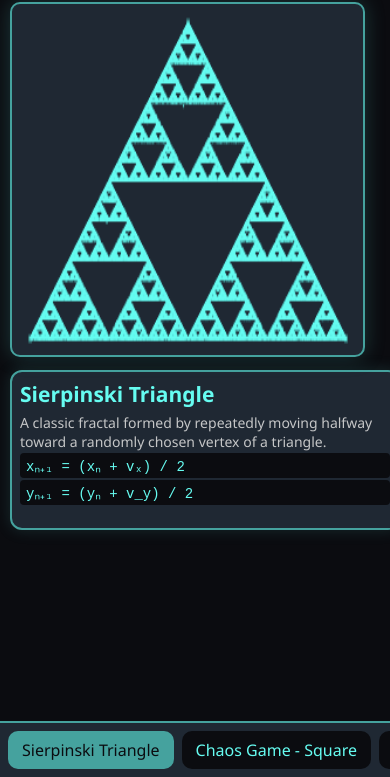
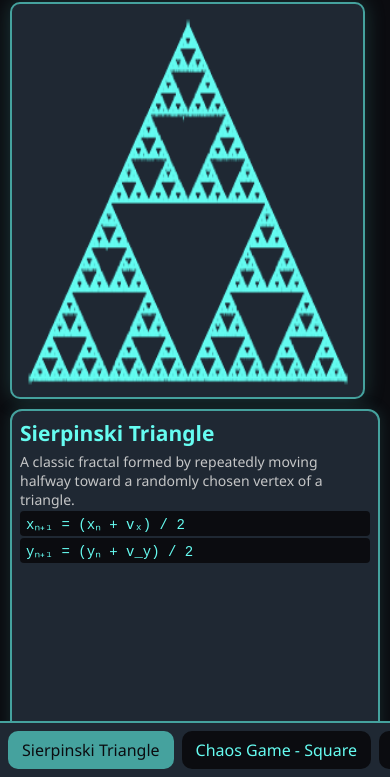
Before and after one commit to BelskviK/Fractal-drawing-algorithms, a plain HTML site: page index.html in a window 390 px wide. Shown: the part 67-844 px from the top of the page. Drawn offline with Linux system fonts and the light colour scheme; animation ran at ten frames a second.

Commit message:
Update style.css

```diff
--- a/style.css
+++ b/style.css
@@ -16,11 +16,9 @@ body {
   align-items: center;
   flex: 1;
   width: 100%;
-  max-width: 700px;
-  padding: 10px;
+  max-width: 900px;
+  position: relative;
   overflow: hidden;
-  box-sizing: border-box;
-  position: relative;
 }
 
 h1 {
@@ -29,12 +27,105 @@ h1 {
   text-shadow: 0 0 5px #45a29e;
 }
 
-/* Canvas */
+.fractal-flex {
+  display: flex;
+  flex-direction: row;
+  align-items: stretch;
+  justify-content: center;
+  flex: 1;
+  width: 100%;
+  gap: 10px;
+  padding: 10px;
+  box-sizing: border-box;
+}
+
 canvas {
+  flex: 1;
   background-color: #1f2833;
   border: 2px solid #45a29e;
   border-radius: 10px;
-  width: 100%;
+  box-shadow: 0 0 20px rgba(69, 162, 158, 0.3);
+}
+
+.info-container {
+  flex: 1;
+  background-color: #1f2833;
+  border: 2px solid #45a29e;
+  border-radius: 12px;
+  box-shadow: 0 0 15px rgba(69, 162, 158, 0.2);
+  padding: 12px 15px;
+  overflow-y: auto;
+  display: flex;
+  flex-direction: column;
+  min-height: 0;
+}
+
+.info-container h2 {
+  color: #66fcf1;
+  margin: 0 0 5px 0;
+}
+
+.info-container code {
+  display: block;
+  background-color: #0b0c10;
+  color: #66fcf1;
+  padding: 3px 6px;
+  margin: 2px 0;
+  border-radius: 4px;
+  font-family: "Courier New", monospace;
+}
+
+/* Tabs fixed at bottom */
+.tabs {
+  position: absolute;
+  bottom: 0;
+  left: 0;
+  right: 0;
+  display: flex;
+  overflow-x: auto;
+  white-space: nowrap;
+  background-color: #1f2833;
+  border-top: 2px solid #45a29e;
+  padding: 10px;
+  scrollbar-width: none;
+  z-index: 20;
+}
+.tabs::-webkit-scrollbar {
+  display: none;
+}
+
+.tab {
+  background-color: #0b0c10;
+  color: #66fcf1;
+  padding: 8px 14px;
+  margin-right: 8px;
+  border-radius: 10px;
+  cursor: pointer;
+  transition: background 0.2s;
+  flex-shrink: 0;
+}
+
+.tab:hover,
+.tab.active {
+  background-color: #45a29e;
+  color: #0b0c10;
+}
+
+/* Responsive */
+@media (max-width: 700px) {
+  .fractal-flex {
+    flex-direction: column;
+  }
+
+  canvas {
+    width: 100%;
+    height: 60vh;
+  }
+
+  .info-container {
+    max-height: 40vh;
+  }
+}  width: 100%;
   height: auto;
   flex: 1;
   max-height: 60vh;
```
